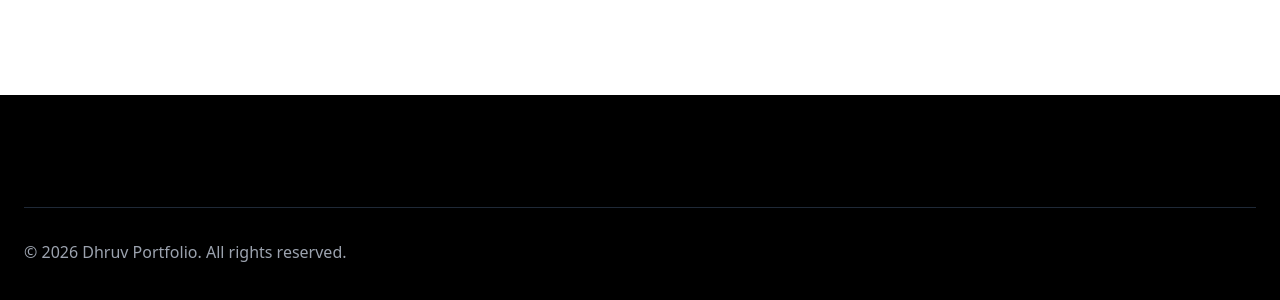
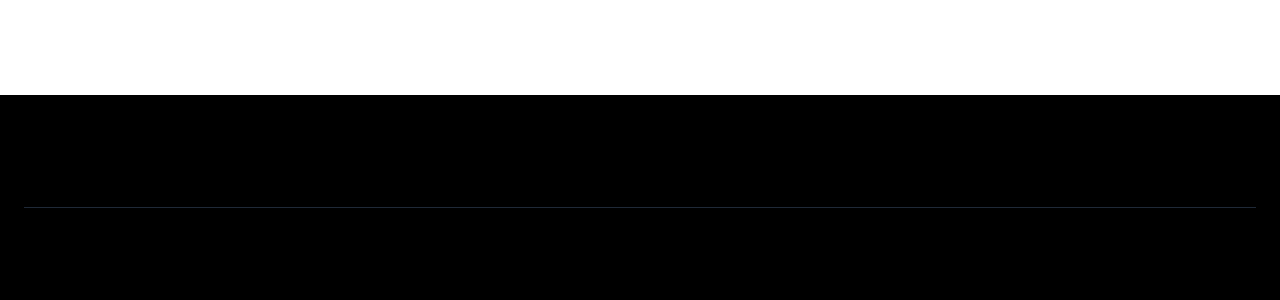
Before and after one commit to dhruv2311-dot/dhruv_portfolio, a React (Vite) app: page / in a window 1280 px wide. Shown: the part 6294-6594 px from the top of the page. Built offline with nearby package versions, Linux system fonts and the light colour scheme; the HTML template or start-up script is replaced by a standard one.

Commit message:
Update Footer component with enhanced styling and features

```diff
--- a/src/components/Footer.tsx
+++ b/src/components/Footer.tsx
@@ -124,7 +124,7 @@ const Footer = () => {
         </div>
 
         <div className="border-t border-gray-800 pt-8 flex flex-col md:flex-row justify-between items-center">
-          <p className="text-gray-400 mb-4 md:mb-0">
+          <p className="mb-4 md:mb-0" style={{ color: 'var(--color-text-muted)' }}>
             &copy; <span ref={yearRef}></span> Dhruv Portfolio. All rights reserved.
           </p>
 
```
